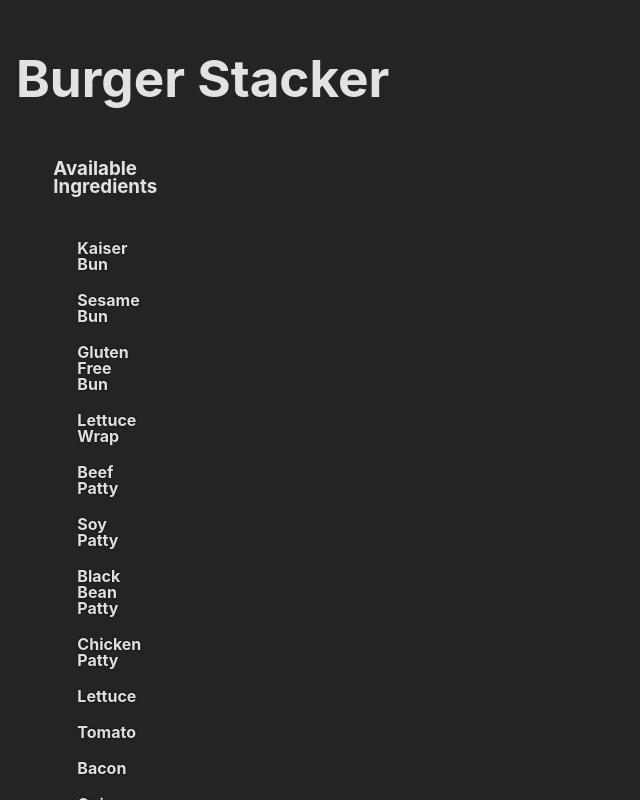
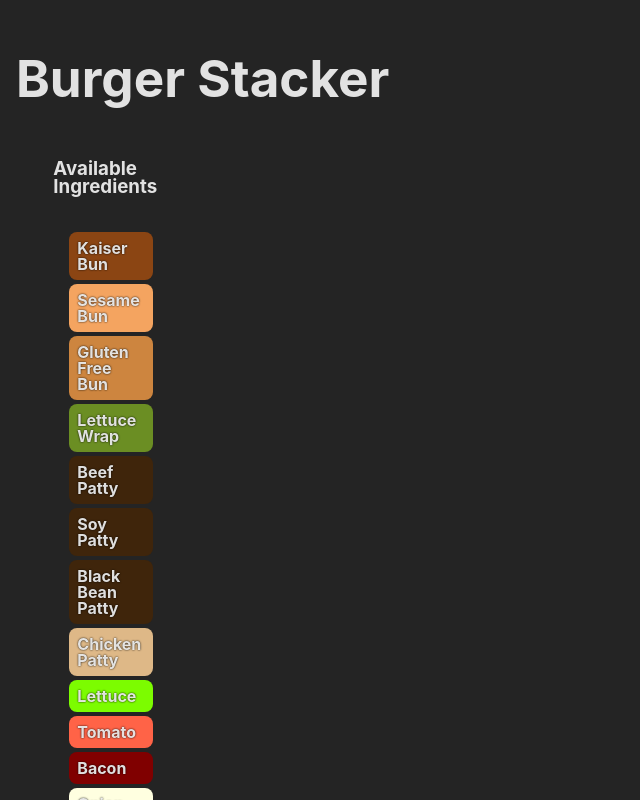
Before and after one commit to annamiriams/lifting-state-in-react-lab, a React (Vite) app: page / in a window 1280 px wide. Shown: the whole page, without its empty margins (0-640 px from the left). Built offline with nearby package versions, Linux system fonts and the light colour scheme.

Commit message:
availableIngredients styling added

```diff
--- a/src/components/IngredientList/IngredientList.jsx
+++ b/src/components/IngredientList/IngredientList.jsx
@@ -7,7 +7,7 @@ const IngredientList = (props) => {
             <h3>Available Ingredients</h3>
             <ul>
                 {props.availableIngredients.map((ingredient, index) => (
-                    <li key={index}>
+                    <li key={index} style={{ backgroundColor: ingredient.color }}>
                         {ingredient.name}
                     </li>
                 ))}
```
